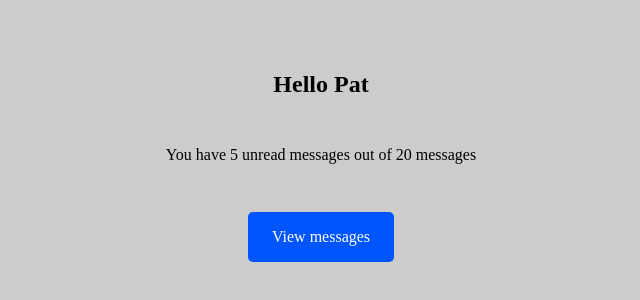
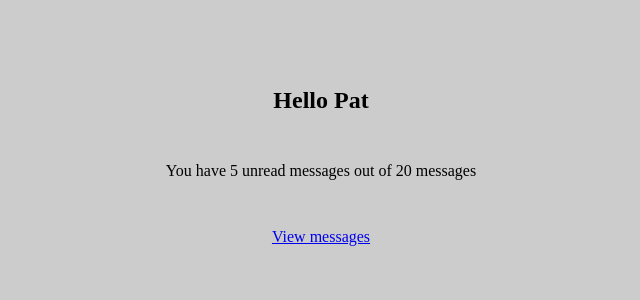
Before and after one commit to Patrick-Chukwu/mailler, a React (Vite) app in the folder client/: page / in a window 1280 px wide. Shown: the part 234-534 px from the top of the page, without its empty margins (319-959 px from the left). Built offline with nearby package versions, Linux system fonts and the light colour scheme.

Commit message:
Change classname renamed link to button

```diff
--- a/client/src/pages/home/Home.jsx
+++ b/client/src/pages/home/Home.jsx
@@ -10,7 +10,7 @@ const Home = () => {
     <div className='column home'>
         <h2>Hello {user}</h2>
         <p>You have {unreadMessage} unread messages out of {totalMessages} messages </p>
-        <Link className='link' to="/inbox">View messages</Link>
+        <Link className='button' to="/inbox">View messages</Link>
     </div>
   )
 }
```
